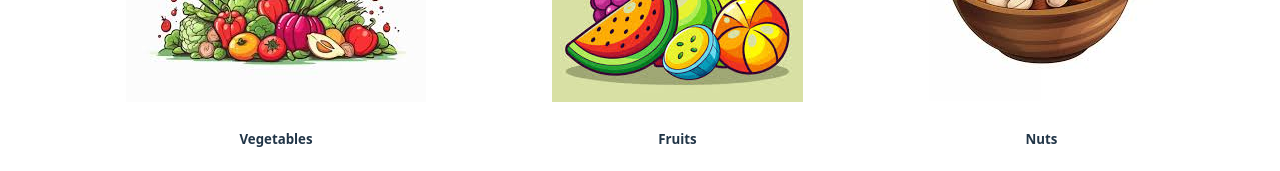
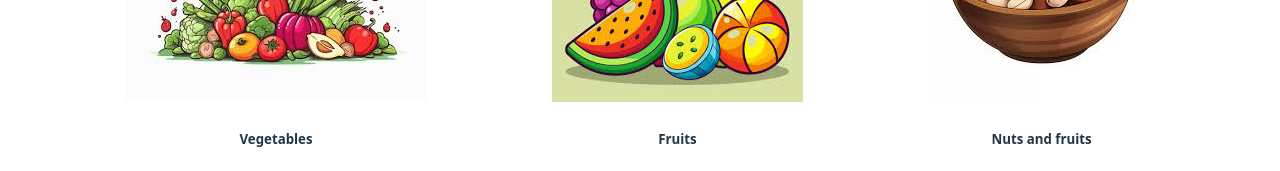
Before and after one commit to SivaChiyyedu/Nirvikara, a React (Vite) app: page / in a window 1280 px wide. Shown: the part 1580-1751 px from the top of the page. Built offline with nearby package versions, Linux system fonts and the light colour scheme.

Commit message:
for simulation

```diff
--- a/src/components/Categories/Categories.jsx
+++ b/src/components/Categories/Categories.jsx
@@ -40,7 +40,7 @@ function Categories() {
                 </div>
                 <div className="category">
                     <img src={nuts} alt="category-nuts" />
-                    <h5>Nuts</h5>
+                    <h5>Nuts and fruits</h5>
 
                 </div>
             </div>
```
